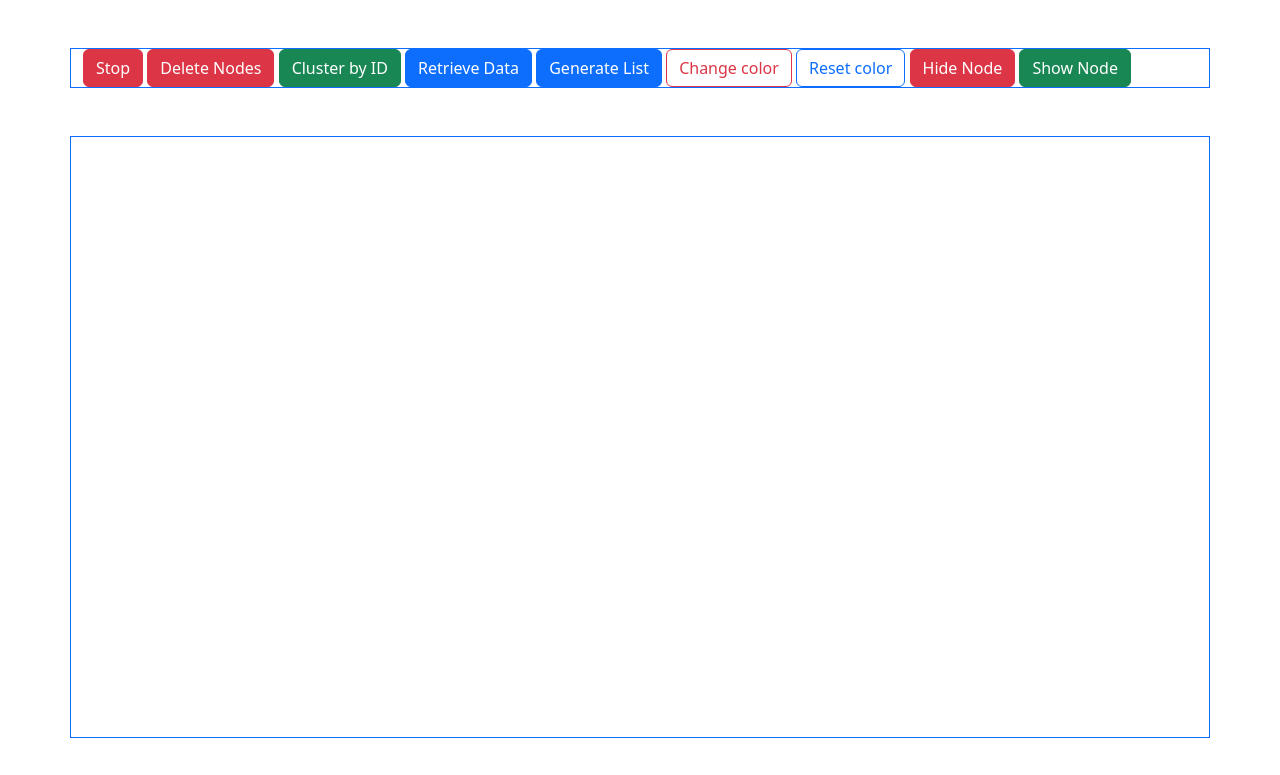
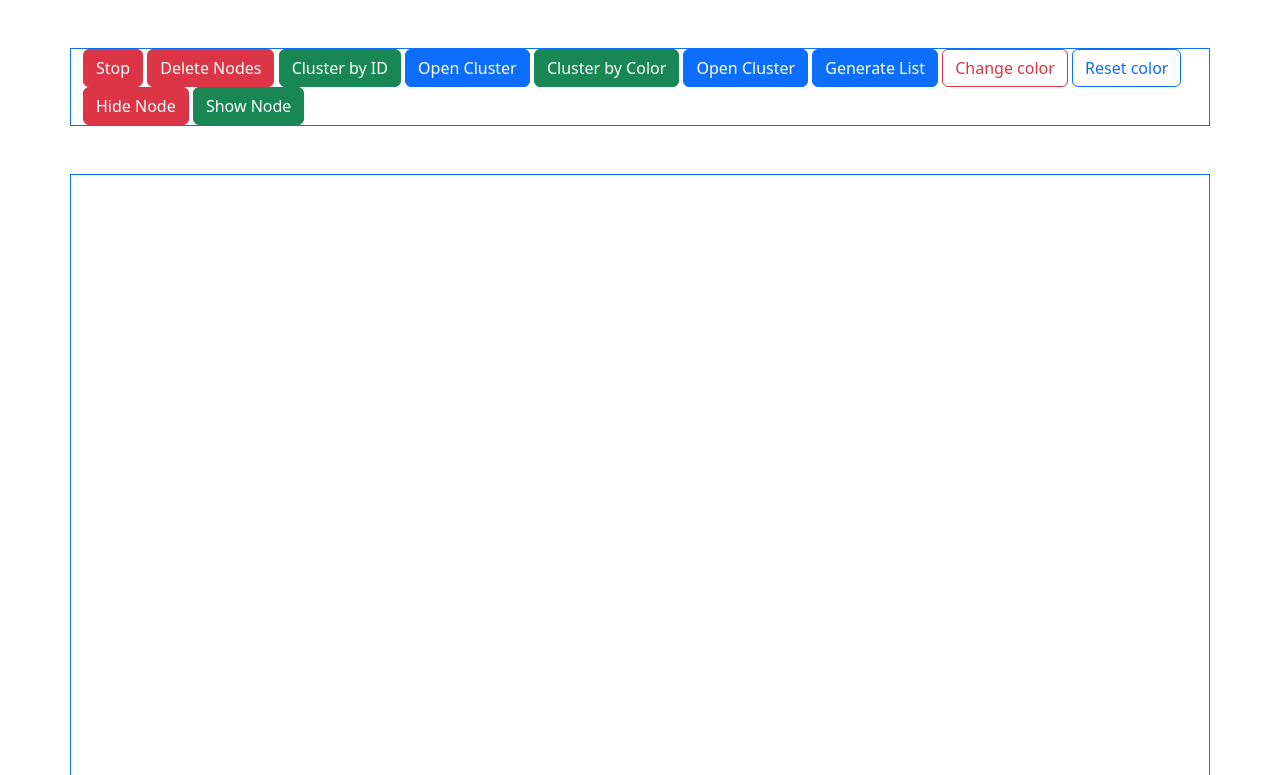
Before and after one commit to gianlucafarinaccio/kernel-visual-analysis, a Flask app: page /cluster in a window 1280 px wide. Shown: the top 775 px of the page. Run offline with Flask 2, Linux system fonts and the light colour scheme; some libraries are stand-ins or nearby versions.

Commit message:
testing cluster and canvas drawing

```diff
--- a/templates/cluster.html
+++ b/templates/cluster.html
@@ -18,14 +18,36 @@
 
         function draw() {
             nodes = new vis.DataSet(
-            	[{id:'1',label:'1',cid:1},
-            	{id:'2',label:'2',cid:1},
-            	{id:'3',label:'3'}]);
+            	[{
+                    id:'back',
+                    fixed: {x: true, y: true},
+                    x:0, y:0,
+                    color:{background:'rgba(0,0,0,0.1)', border:'rgba(0,0,0,0.5)' },
+                    size: 100,
+                    shape:'square'},
+                {   id:'my',
+                    shape: 'custom',
+                        ctxRenderer: function({ ctx, x, y, state: { selected, hover }, style }){
+                            return{
+                                drawNode(){
+                                    ctx.fillRect(25, 25, 100, 100);
+                                }
+                            }
+                    }
+                },
+                {id:'1',label:'1)1',cid:1, fixed: {x: true, y: true}, x:0, y:0},
+            	{id:'2',label:'1)2',cid:1, color: 'red'},
+            	{id:'3',label:'3', color: 'red'}]);
 
-            edges = new vis.DataSet(
-            	[{from:'1', to:'2', arrows:'to'},{from:'1', to:'3', arrows:'to'},
-            	{from:'2', to:'1', arrows:'to'},{from:'2', to:'3', arrows:'to'},
-            	{from:'3', to:'1', arrows:'to'},{from:'3', to:'2', arrows:'to'}]);
+            // edges =
+            // 	[{from:'1', to:'2', arrows:'to'},{from:'1', to:'3', arrows:'to'},
+            // 	{from:'2', to:'1', arrows:'to'},{from:'2', to:'3', arrows:'to'},
+            // 	{from:'3', to:'1', arrows:'to'},{from:'3', to:'2', arrows:'to'}];
+
+            edges =
+                [{from:'1', to:'2' },{from:'1', to:'3', arrows:'to'},
+                {from:'2', to:'1'},{from:'2', to:'3'},
+                {from:'3', to:'1',arrows:'to'},{from:'3', to:'2'}];
             data = {nodes: nodes, edges: edges};
 
             // create a network
@@ -38,7 +60,10 @@
                 edges: {
                     smooth: {
                         forceDirection: "none",
-                        roundness: 0
+                        roundness: 0,
+                    },
+                   color:{
+                        inherit: false,
                     }
                 },
                 layout: {
@@ -53,6 +78,7 @@
                     stabilization: false,
                     timestep: 0.3,
                     wind: {x: 0, y: 0},
+                    minVelocity:10 // più lo aumento più la rete diventa 'insensibile' a variazioni
                 },
             };
 
@@ -110,13 +136,34 @@
         function clusterById(id){
         	var clusterOptions = {
         		joinCondition: function(param){
-        			console.log(param)
+        			//console.log(param)
         			return param.cid == '1';
         		},
+                clusterEdgeProperties:{arrows: 'to'},
         		clusterNodeProperties:{ id : "cluster1" },
-        		clusterEdgeProperties:{ arrows:"to,from"},
+                processProperties: function(clnp, n, e){
+                    console.log(clnp);
+                    console.log(n);
+                    console.log(e);
+                    return clnp;
+                }
         	};
         	network.clustering.cluster(clusterOptions);
+        }
+
+        function clusterByColor(color){
+            var clusterOptions = {
+                joinCondition: function(param){
+                    console.log(param);
+                    return param.color.background == 'red';
+                },
+                clusterNodeProperties:{ id : "clusterRed", color: 'red'},
+            }
+            network.clustering.cluster(clusterOptions);
+        }
+
+        function openCluster(clusterId){
+            network.openCluster(clusterId);
         }
 
     </script>
@@ -129,7 +176,9 @@
         <button type="button" class="btn btn-danger" onclick="stopSimulation();">Stop</button>
         <button type="button" class="btn btn-danger" onclick="deleteNodes(['unlikely','likely']);">Delete Nodes</button>
         <button type="button" class="btn btn-success" onclick="clusterById('1');">Cluster by ID</button>
-        <button type="button" class="btn btn-primary" onclick="retrieveData();">Retrieve Data</button>
+        <button type="button" class="btn btn-primary" onclick="openCluster('cluster1');">Open Cluster</button>
+        <button type="button" class="btn btn-success" onclick="clusterByColor('red');">Cluster by Color</button>
+        <button type="button" class="btn btn-primary" onclick="openCluster('clusterRed');">Open Cluster</button>
         <button type="button" class="btn btn-primary" onclick="nodesList();">Generate List</button>
         <button type="button" class="btn btn-outline-danger" onclick="changeColor('red');">Change color</button>
         <button type="button" class="btn btn-outline-primary" onclick="changeColor('blue');">Reset color</button>
--- a/templates/physics.html
+++ b/templates/physics.html
@@ -45,6 +45,7 @@
                     },
                     stabilization: false,
                     timestep: 0.3,
+                    minVelocity:40,
                     wind: {x: 0, y: 0},
                 },
                 {#          configure: {
```
